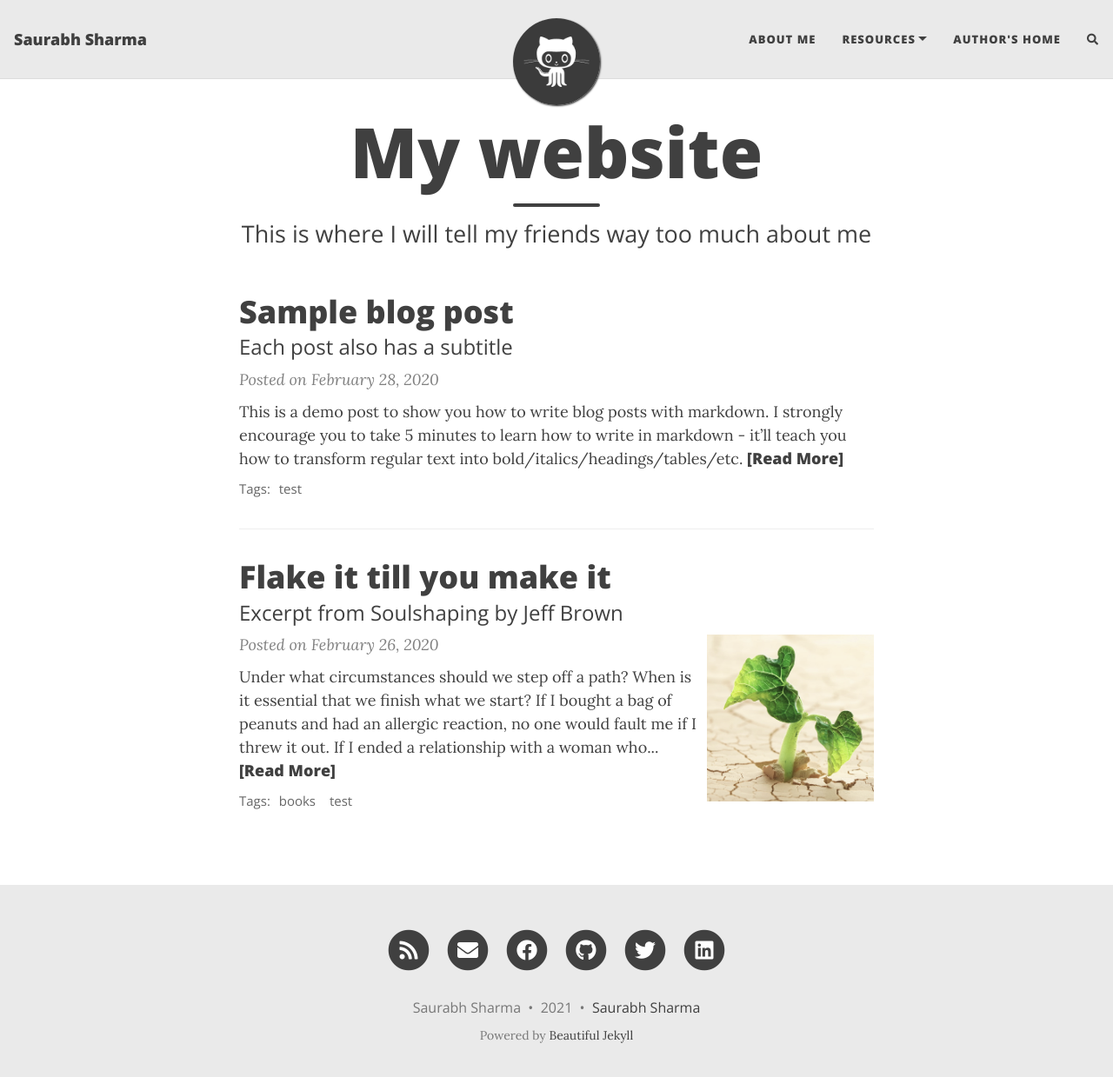
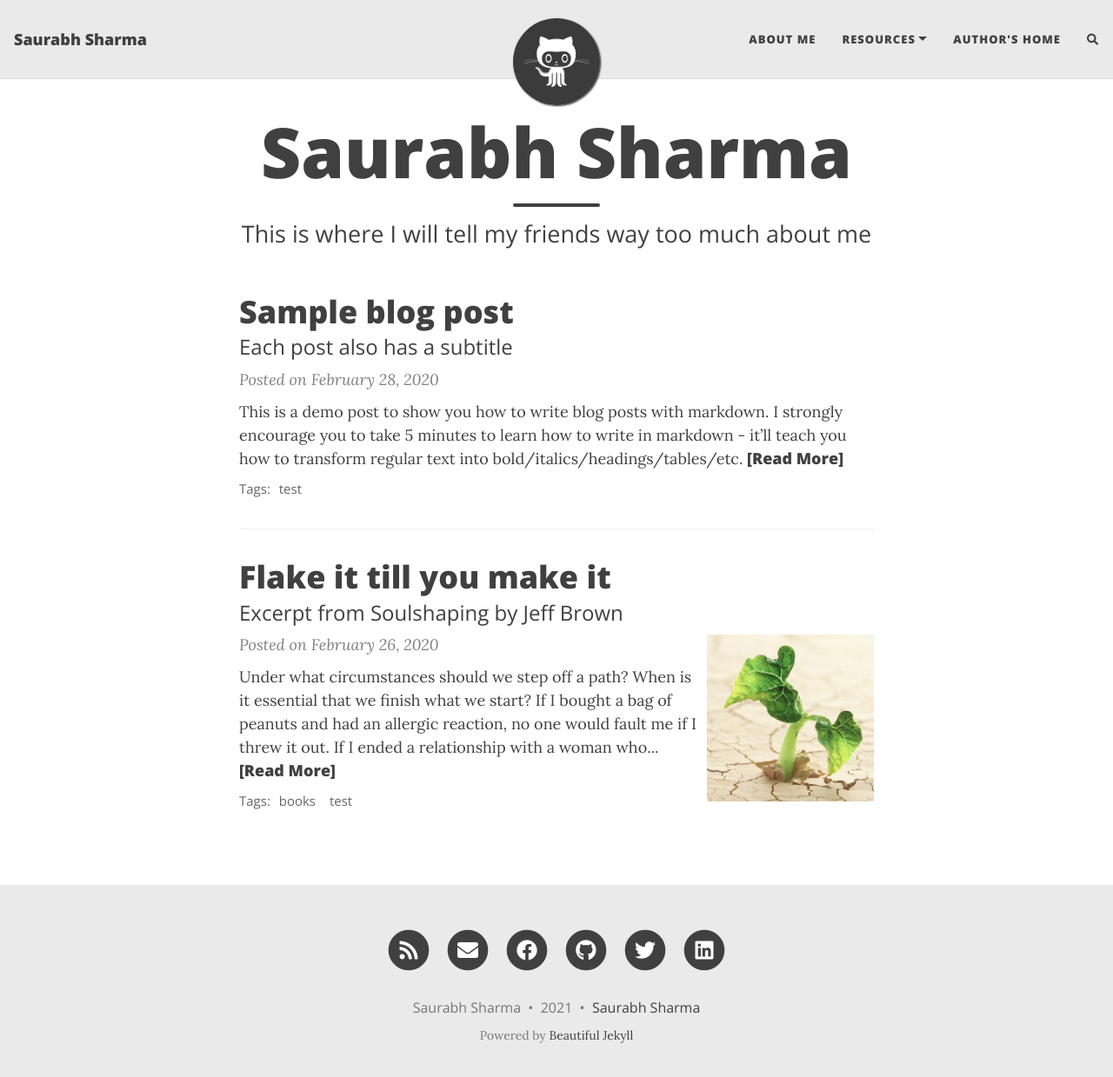
Before and after one commit to sou127/sou127.github.io, a Jekyll site: the page built from index.html, in a window 1280 px wide and 1252 px high. Shown: the top 1239 px of the window at 87% size. Built offline with Jekyll 4.4.1, drawn with Linux system fonts in a browser that asks for light colours; nearby versions of some CDN libraries; the list of posts is cut into pages by our own code; comment, search, counter and statistics services are not loaded.

Commit message:
updating title

```diff
--- a/index.html
+++ b/index.html
@@ -1,5 +1,5 @@
 ---
 layout: home
-title: My website
+title: Saurabh Sharma
 subtitle: This is where I will tell my friends way too much about me
 ---
```
